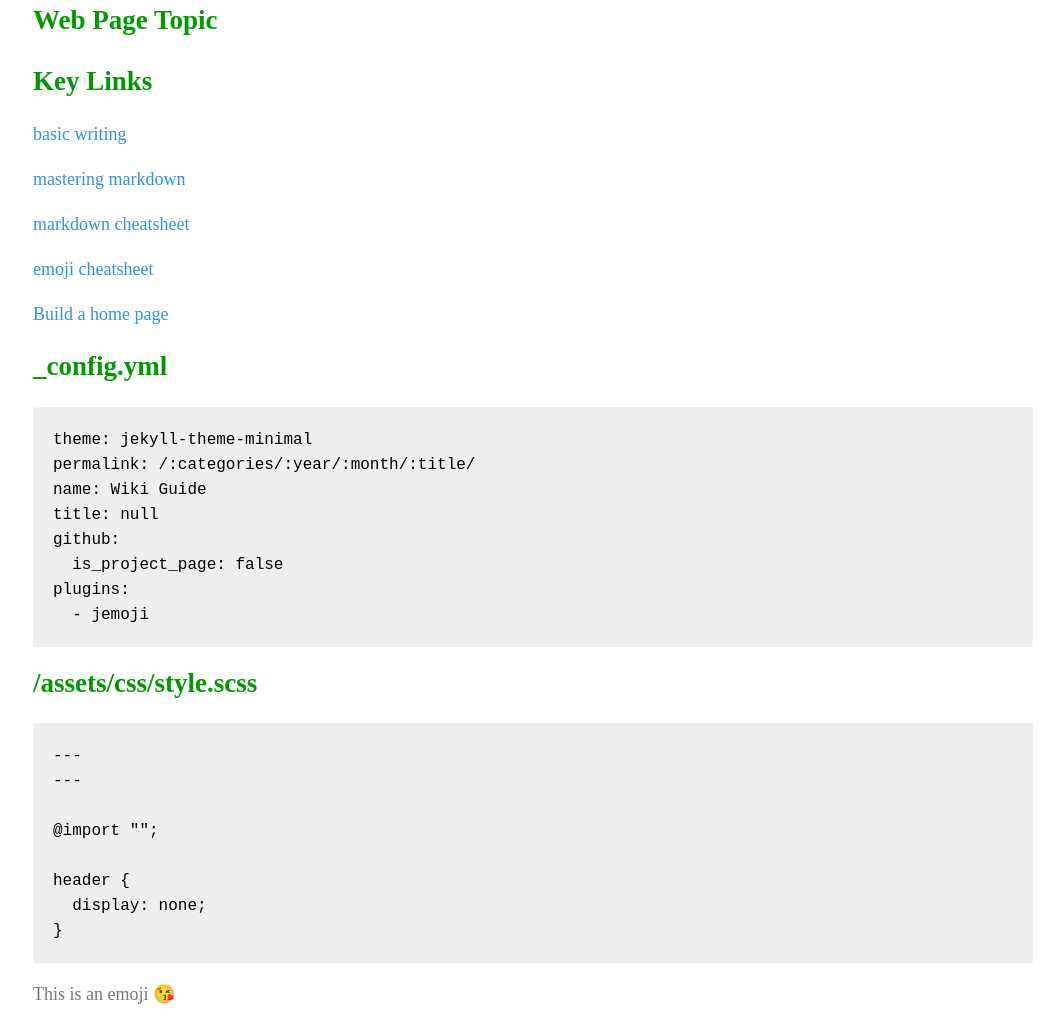
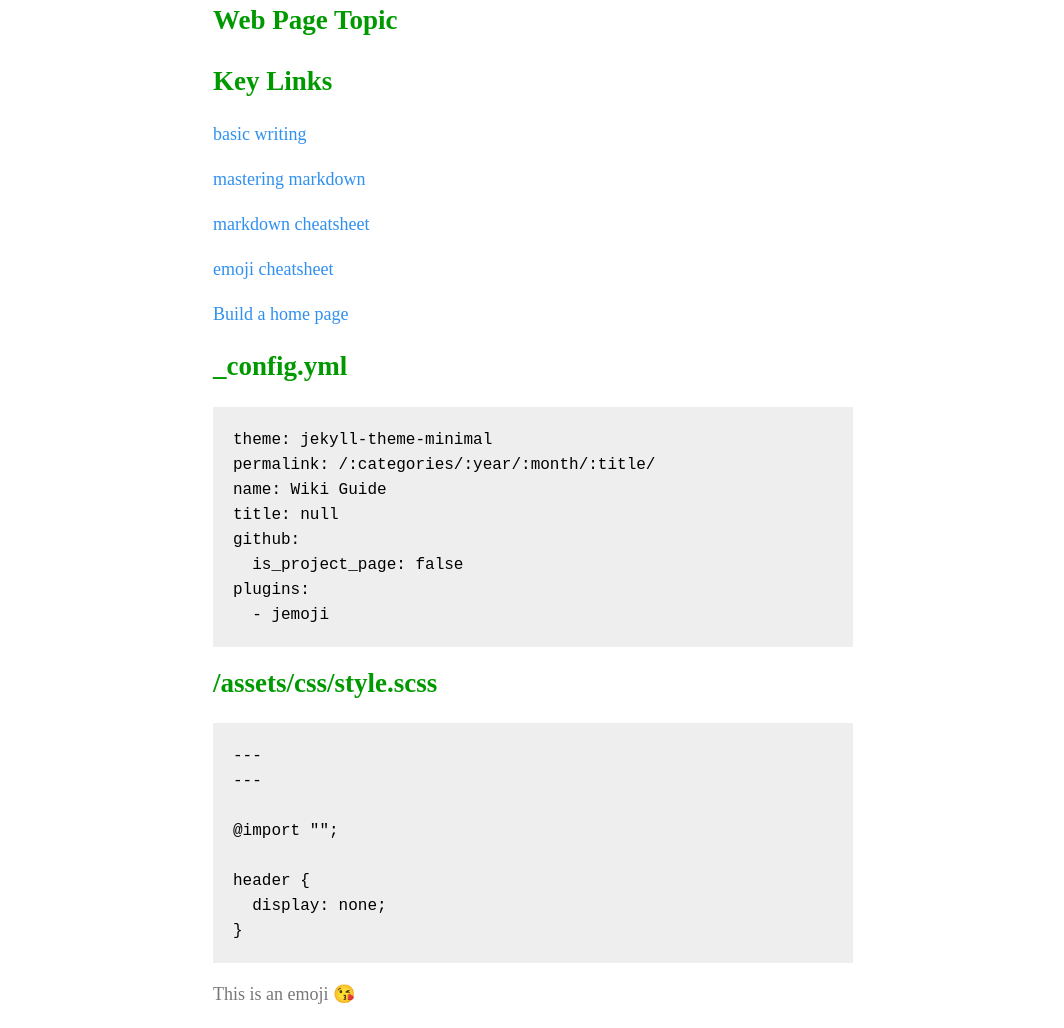
Before and after one commit to profphillips/wikibasics, a Jekyll site: the page built from index.md, in a window 1280 px wide. Shown: the whole page, without its empty margins (107-1171 px from the left). Built offline with Jekyll 4.4.1, drawn with Linux system fonts in a browser that asks for light colours; emoji names are drawn with the system emoji font; our own code applies the rules of GitHub Pages for plain Markdown files.

Commit message:
Update style.scss

```diff
--- a/assets/css/style.scss
+++ b/assets/css/style.scss
@@ -30,7 +30,7 @@ body {
 }
 
 .container {
-  width: 90%;
+  width: 50%;
   max-width: $container-max-width;
   margin: 0 auto;
 }
```
